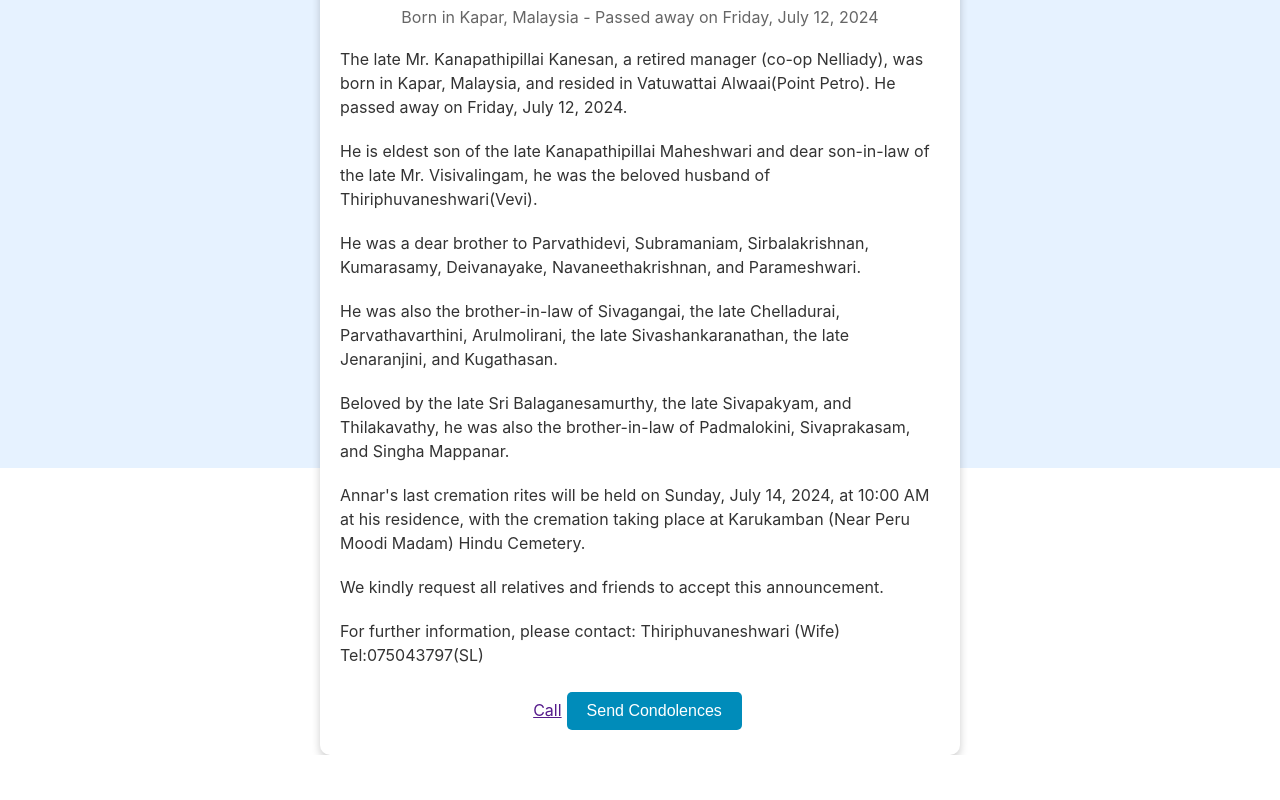
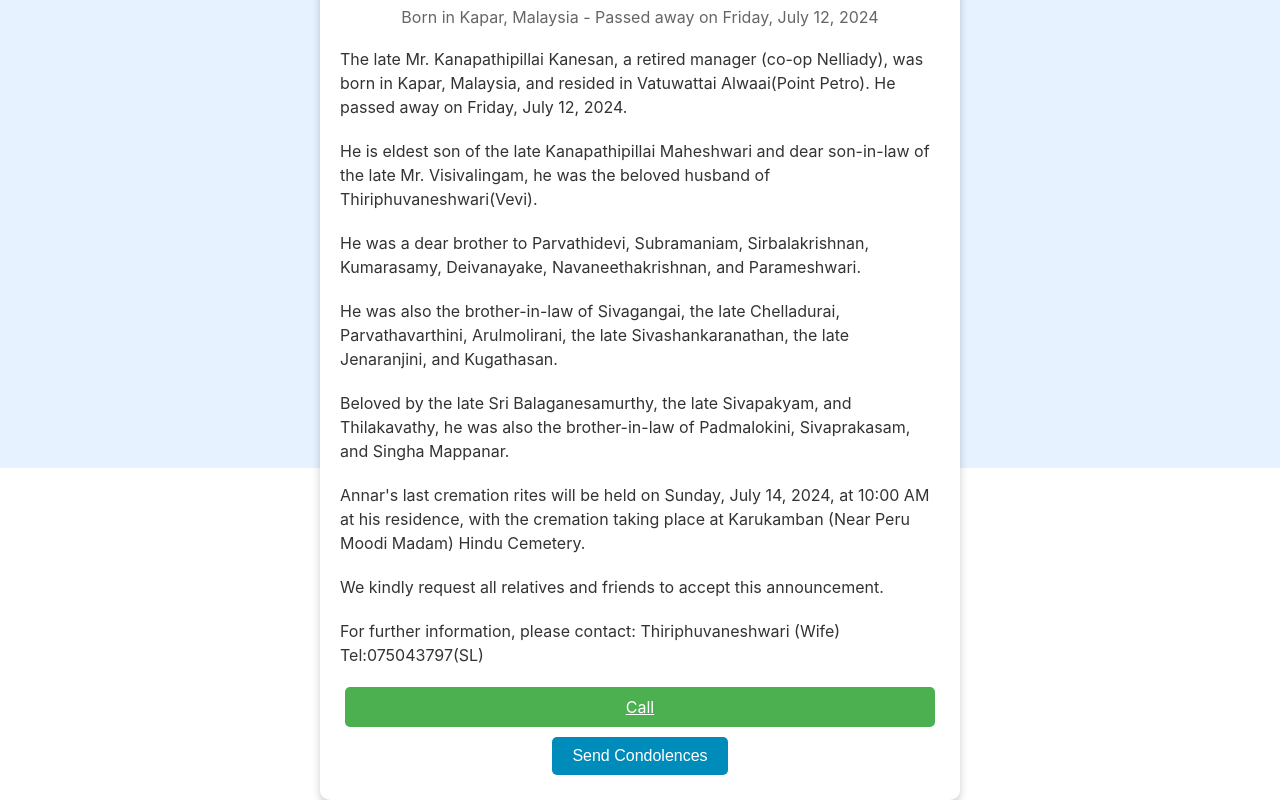
Before and after one commit to gitAji/Obituaryz, a React (Create React App) app: page / in a window 1280 px wide. Shown: the part 372-1172 px from the top of the page. Before the commit the page ends 1127 px from the top, so only its background shows below. Built offline with nearby package versions, Linux system fonts and the light colour scheme.

Commit message:
Update App.js

```diff
--- a/src/App.js
+++ b/src/App.js
@@ -66,7 +66,12 @@ const App = () => {
         </p>
 
         <div className="buttons">
-          <a className="call" href="" target="_blank" rel="noopener noreferrer">
+          <a
+            className="live-button"
+            href="Tel:009475043797"
+            target="_blank"
+            rel="noopener noreferrer"
+          >
             Call
           </a>
 
```
